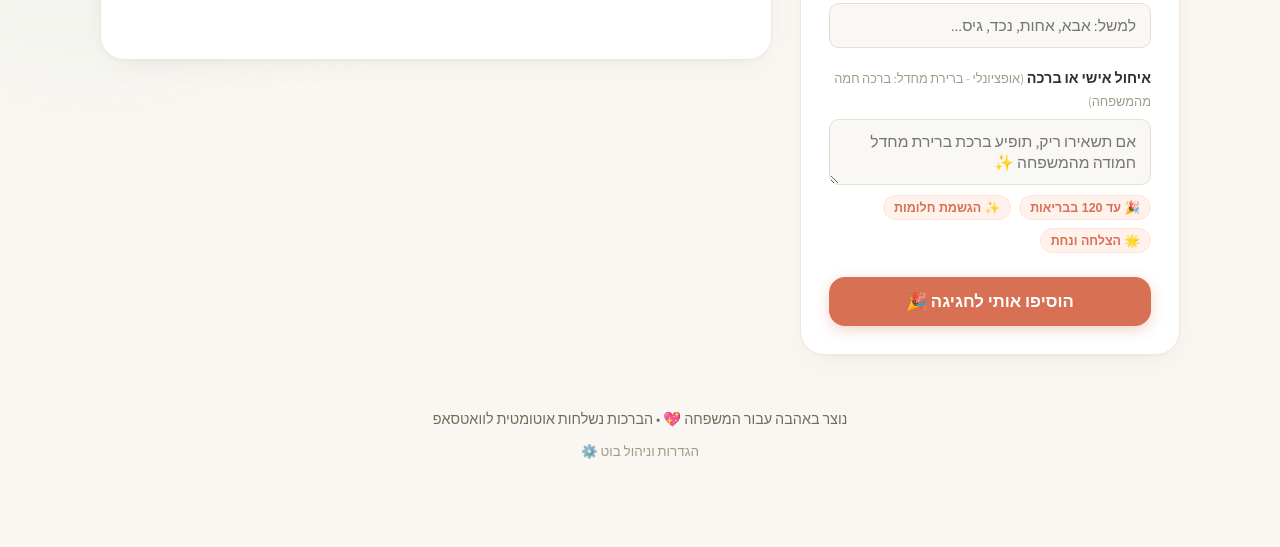
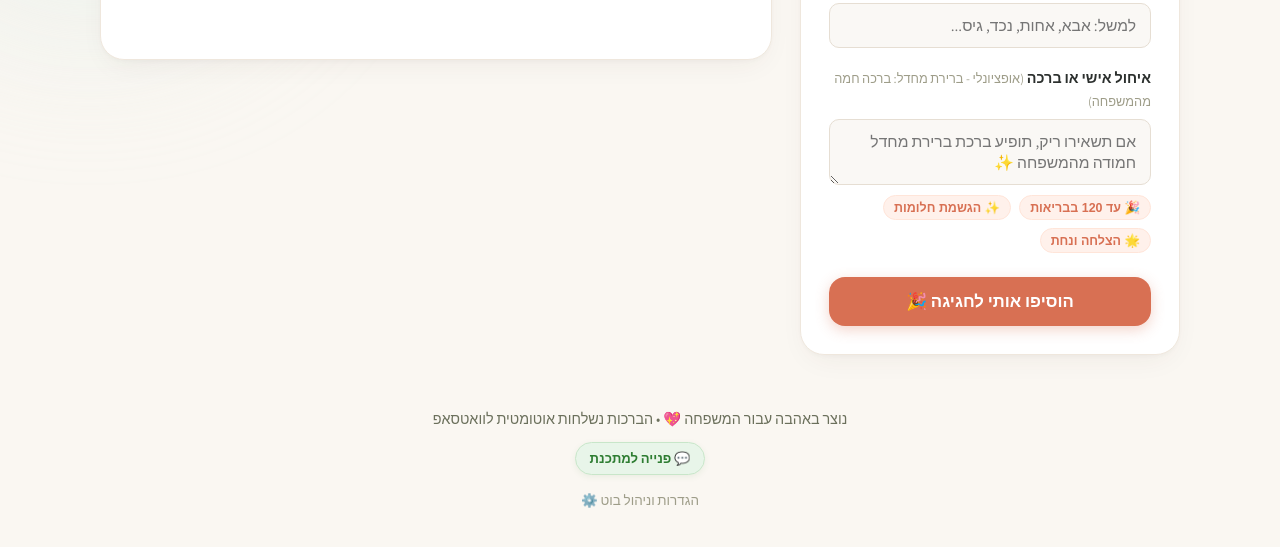
Before and after one commit to natan1221cfnn-gif/family-birthday-bot, a website: page public/index.html in a window 1280 px wide. Shown: the part 732-1279 px from the top of the page. Before the commit the page ends 1236 px from the top, so only its background shows below. Drawn offline with nearby package versions, Linux system fonts and the light colour scheme; no server answers.

Commit message:
feat: add WhatsApp contact developer button in footer

```diff
--- a/public/index.html
+++ b/public/index.html
@@ -217,6 +217,11 @@
     <!-- Footer -->
     <footer class="footer">
       <p>נוצר באהבה עבור המשפחה 💖 • הברכות נשלחות אוטומטית לוואטסאפ</p>
+
+      <a href="https://wa.me/972503913171" target="_blank" rel="noopener noreferrer" class="contact-dev-btn">
+        💬 פנייה למתכנת
+      </a>
+
       <button type="button" class="admin-link-btn" id="openAdminModalBtn">הגדרות וניהול בוט ⚙️</button>
     </footer>
 
--- a/public/style.css
+++ b/public/style.css
@@ -645,6 +645,31 @@ textarea {
   align-items: center;
 }
 
+.contact-dev-btn {
+  display: inline-flex;
+  align-items: center;
+  gap: 6px;
+  background: #E8F5E9;
+  color: #2E7D32;
+  border: 1px solid #C8E6C9;
+  font-family: var(--font-main);
+  font-size: 0.82rem;
+  font-weight: 600;
+  text-decoration: none;
+  padding: 5px 14px;
+  border-radius: 50px;
+  margin: 4px 0;
+  transition: all var(--transition-fast);
+  box-shadow: 0 2px 6px rgba(46, 125, 50, 0.08);
+}
+
+.contact-dev-btn:hover {
+  background: #2E7D32;
+  color: white;
+  transform: translateY(-1px);
+  box-shadow: 0 4px 10px rgba(46, 125, 50, 0.2);
+}
+
 .admin-link-btn {
   background: none;
   border: none;
```
